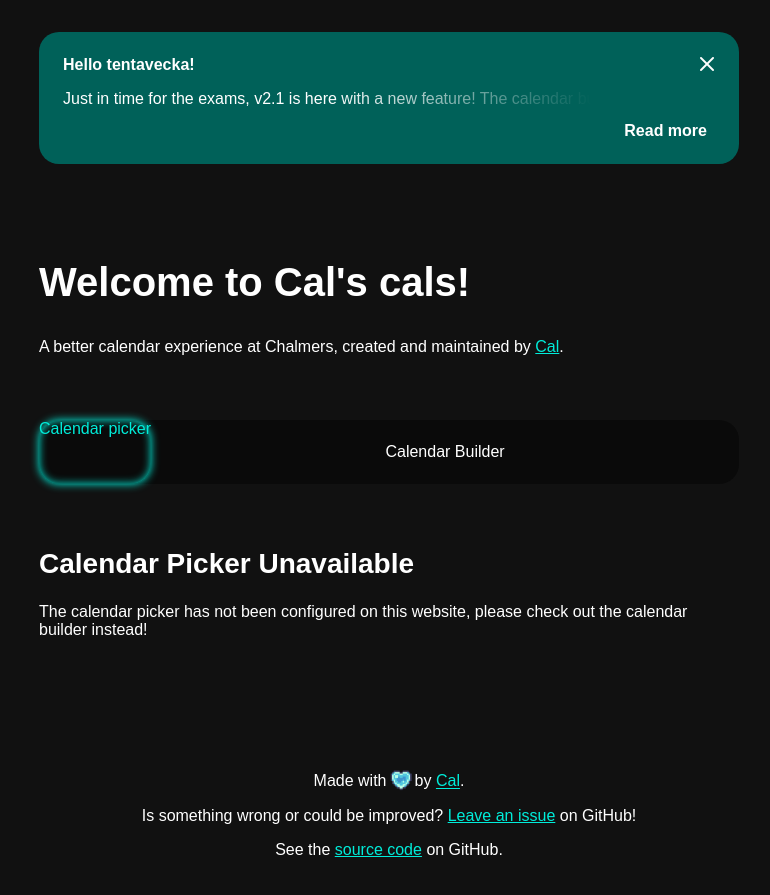
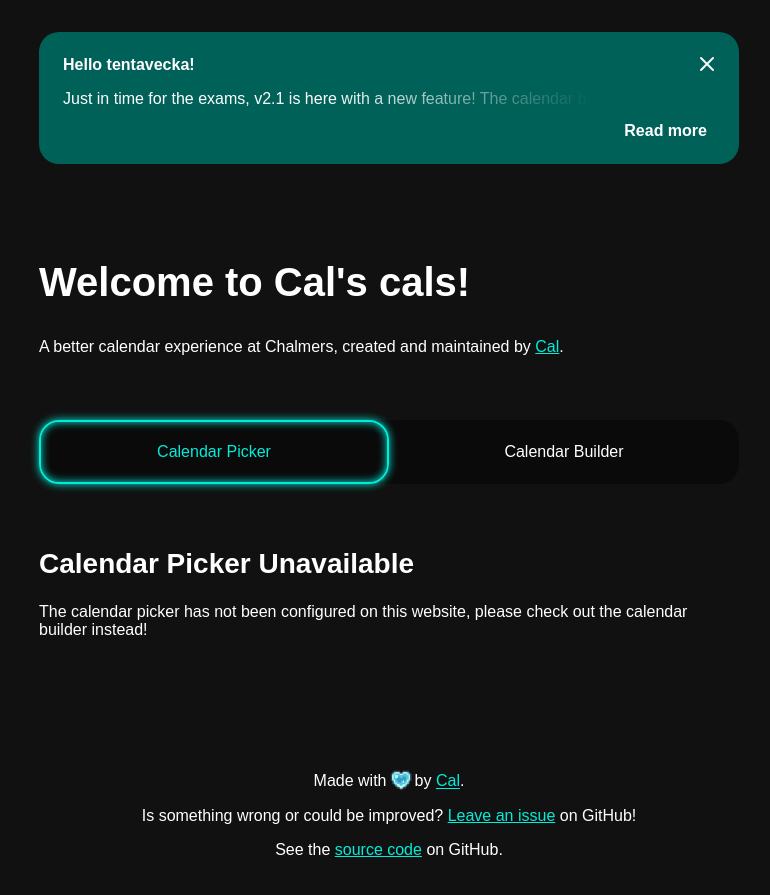
Before and after one commit to olillin/cals-cals, a Next.js app: page / in a window 1280 px wide. Shown: the whole page, without its empty margins (251-1021 px from the left). Built offline with nearby package versions, Linux system fonts and the light colour scheme.

Commit message:
Fix navigation styling

```diff
--- a/app/(pages)/globals.css
+++ b/app/(pages)/globals.css
@@ -144,6 +144,7 @@
     background-color: #0a0a0a;
 }
 
+nav > *,
 nav > a {
     color: var(--foreground);
     flex: 1;
```
